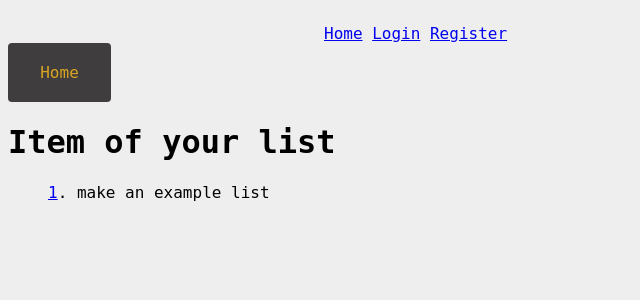
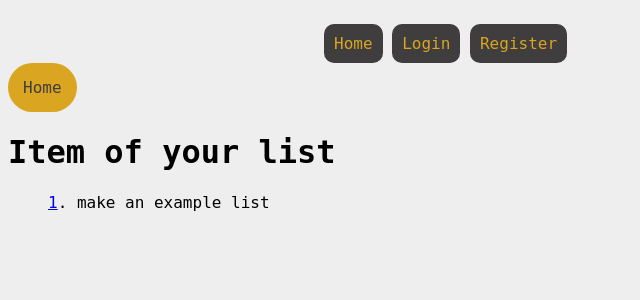
Before and after one commit to axellev/to-do-list, a Flask app: page /item/1 in a window 1280 px wide. Shown: the top 300 px of the page, without its empty margins (0-640 px from the left). Run offline with Flask 2, Linux system fonts and the light colour scheme; data comes from the database, SQL or seed files in the repository; parts of the project's set-up code (start-up, migrations or seed data) failed here and were passed over.

Commit message:
Change buttons navbar and create list and item

```diff
--- a/static/css/style.css
+++ b/static/css/style.css
@@ -29,23 +29,36 @@ label, input {
 
 
 .css-button-rounded {
-    background: #DAA520;
+    background: #ffffff;
     color: rgb(63, 61, 61);
     display: inline-block;
     padding: 10px 10px;
     text-align: center;
     text-decoration: none;
-    width: 40px;
-    border-radius: 4px;  /* he rounded corners are here */
+    width: 20px;
+    border-radius: 50px;  /* he rounded corners are here */
 }
 
 .css-button-rounded-new {
+    background-color: #DAA520;
+    color:  rgb(63, 61, 61);
+    display: inline-block;
+    padding: 15px 15px;
+    text-align: right;
+    text-decoration: none;
+    width: -moz-max-content;    /* Firefox/Gecko */
+    width: webkit-max-content;
+    border-radius: 25px;
+}
+
+.menu {
     background-color: rgb(63, 61, 61);
     color:  #DAA520;
     display: inline-block;
-    padding: 20px 20px;
+    padding: 10px 10px;
     text-align: center;
     text-decoration: none;
-    width: 63px;
-    border-radius: 4px;
+    width: -moz-max-content;    /* Firefox/Gecko */
+    width: webkit-max-content; /* Chrome */
+    border-radius: 10px;
 }
```
